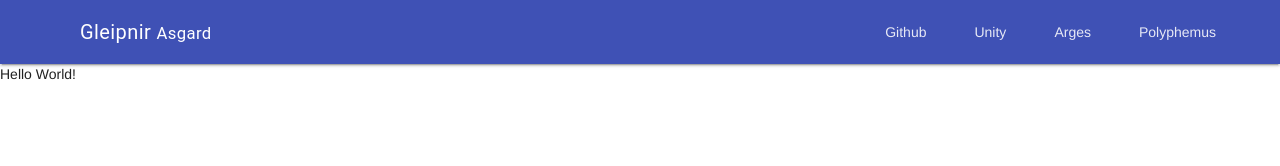
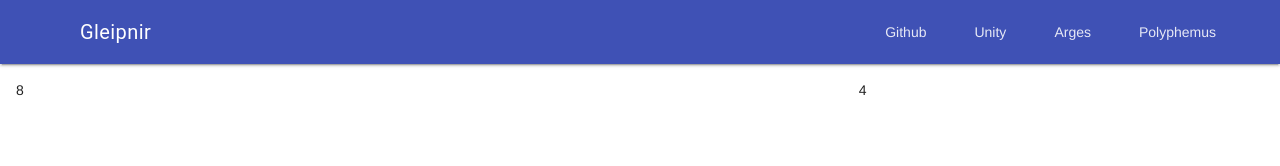
Before and after one commit to geoffroygivry/Asgard-React, a React (Create React App) app: page / in a window 1280 px wide. Shown: the top 166 px of the page. Built offline with nearby package versions, Linux system fonts and the light colour scheme.

Commit message:
refactored topbar and added page content

```diff
--- a/package.json
+++ b/package.json
@@ -3,6 +3,7 @@
   "version": "0.1.0",
   "private": true,
   "dependencies": {
+    "axios": "^0.18.0",
     "react": "^16.7.0",
     "react-dom": "^16.7.0",
     "react-scripts": "2.1.3"
--- a/src/app/App.js
+++ b/src/app/App.js
@@ -1,14 +1,15 @@
 import React from "react";
 import Topbar from "../components/Topbar";
+import PageContent from "../components/PageContent";
 
 const Asgard = () => {
   return (
-    <div class="mdl-layout mdl-js-layout mdl-layout--fixed-header">
-      <header class="mdl-layout__header">
+    <div class="mdl-layout mdl-js-layout">
+
         <Topbar />
-      </header>
+
       <main class="mdl-layout__content">
-        <div class="page-content">Hello World!</div>
+        <div class="page-content"> <PageContent /> </div>
       </main>
     </div>
   );
--- /dev/null
+++ b/src/components/PageContent.js
@@ -0,0 +1,18 @@
+import React from "react";
+
+class PageContent extends React.Component {
+    state = {
+        mainGrid: '',
+        secondaryGrid: ''
+    };
+    render() {
+        return (
+        <div class="mdl-grid">
+            <div class="mdl-cell mdl-cell--8-col">8</div>
+            <div class="mdl-cell mdl-cell--4-col">4</div>
+        </div>
+        )
+    }
+}
+
+export default PageContent;
--- a/src/components/Topbar.js
+++ b/src/components/Topbar.js
@@ -1,12 +1,13 @@
 import React from "react";
 
 class Topbar extends React.Component {
-  state = { content: null };
   render() {
     return (
+      <div className="mdl-layout--fixed-header">
+        <header class="mdl-layout__header">
       <div class="mdl-layout__header-row">
         <span class="mdl-layout-title">
-          Gleipnir <small>Asgard</small>
+          Gleipnir
         </span>
         <div class="mdl-layout-spacer" />
         <nav class="mdl-navigation mdl-layout--large-screen-only">
@@ -36,6 +37,8 @@ class Topbar extends React.Component {
           </a>
         </nav>
       </div>
+         </header>
+        </div>
     );
   }
 }
```
Also changed, not shown: 1 other file (tests, documents, lock files or other folders).
